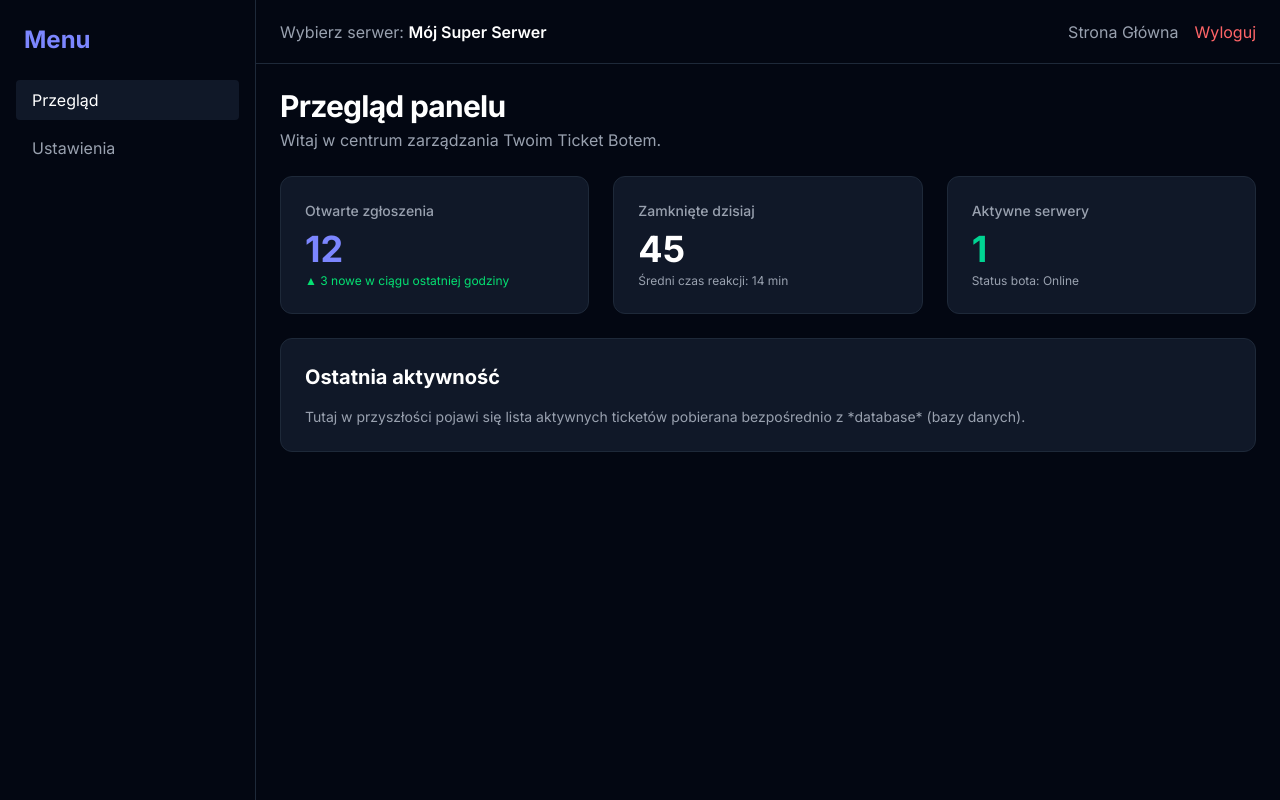
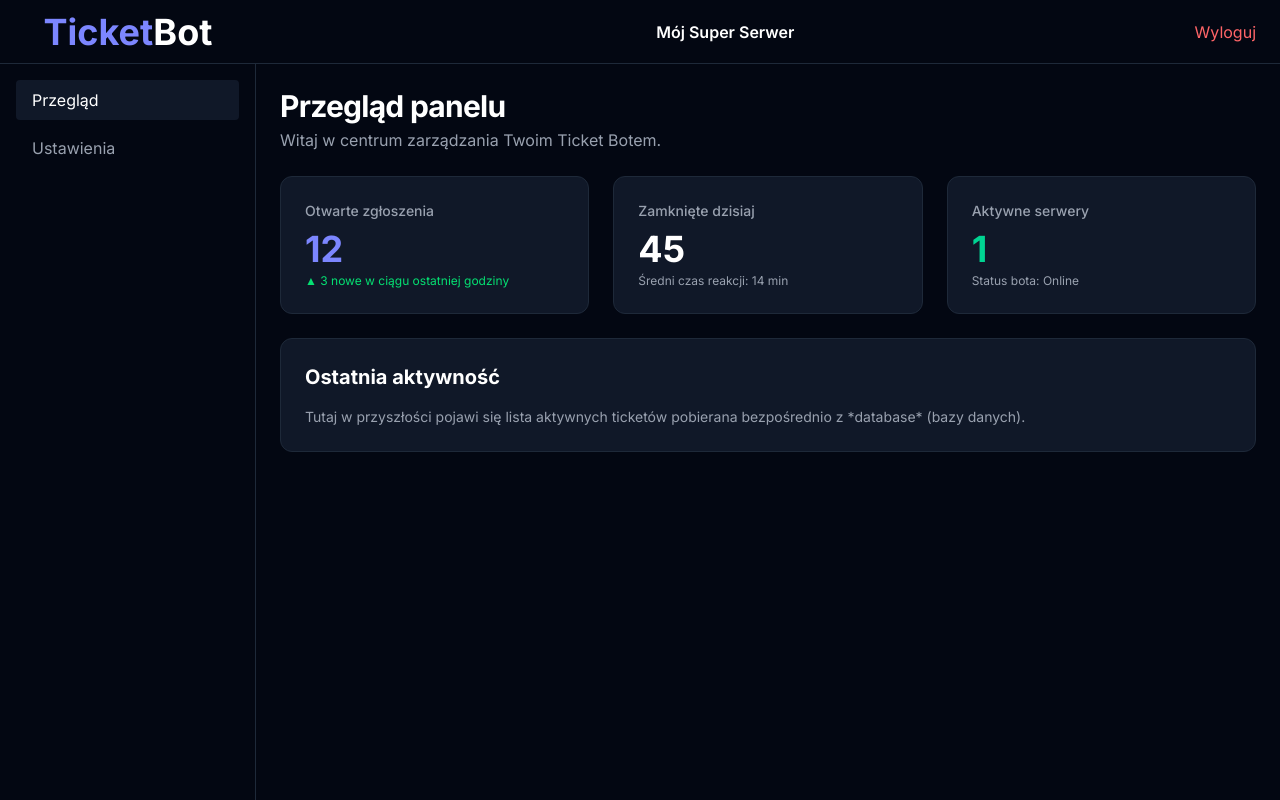
Before and after one commit to RoxelGaming/ProjektZespolowy, a Next.js app in the folder projekt-zespolowy-tiket-bot/: page /dashboard in a window 1280 px wide. Built offline with nearby package versions, Linux system fonts and the light colour scheme.

Commit message:
Poprawiono navigacje sidebar i topbar

```diff
--- a/projekt-zespolowy-tiket-bot/app/components/layout/Sidebar.tsx
+++ b/projekt-zespolowy-tiket-bot/app/components/layout/Sidebar.tsx
@@ -2,15 +2,16 @@ import Link from 'next/link';
 
 export default function Sidebar() {
   return (
-    // w-64: stała szerokość 16rem
-    // border-r: delikatna linia oddzielająca po prawej
-    // hidden md:flex: chowa pasek na telefonach, pokazuje na większych ekranach
-    <aside className="w-64 h-full bg-gray-950 border-r border-gray-800 hidden md:flex flex-col">
-      <div className="p-6">
-        <h2 className="text-2xl font-bold text-indigo-400">Menu</h2>
+    <aside className="w-64 h-full bg-gray-950 hidden md:flex flex-col">
+      <div className="h-16 flex items-center justify-center px-4 border-b border-gray-800">
+        <h2 className="text-4xl font-bold text-white">
+          <Link href="/" >
+            <span className="text-indigo-400">Ticket</span>Bot
+          </Link>
+        </h2>
       </div>
 
-      <nav className="flex-1 px-4 space-y-2">
+      <nav className="flex-1 p-4 px-4 space-y-2 border-r border-gray-800">
         <Link href="/dashboard" className="block px-4 py-2 rounded bg-gray-900 text-white hover:bg-gray-800 transition">
           Przegląd
         </Link>
--- a/projekt-zespolowy-tiket-bot/app/components/layout/Topbar.tsx
+++ b/projekt-zespolowy-tiket-bot/app/components/layout/Topbar.tsx
@@ -4,15 +4,14 @@ export default function Topbar() {
   return (
     // h-16: stała wysokość
     // flex justify-between: rozsuwa elementy na boki
-    <header className="h-16 bg-gray-950 border-b border-gray-800 flex items-center justify-between px-6">
-      <div className="text-gray-400">
-        Wybierz serwer: <span className="text-white font-semibold">Mój Super Serwer</span>
+    <header className="h-16 bg-gray-950 border-b border-gray-800 flex items-center justify-between gap-6 px-6">
+      <div className="w-full text-gray-400">
+        <Link href="/" >
+          <span className="flex justify-center items-center text-white font-semibold">Mój Super Serwer</span>
+        </Link>
       </div>
 
-      <div className="flex gap-4">
-        <Link href="/" className="text-gray-400 hover:text-white transition">
-          Strona Główna
-        </Link>
+      <div className="flex gap-4 whitespace-nowrap">
         <button className="text-red-400 hover:text-red-300 transition">
           Wyloguj
         </button>
--- a/projekt-zespolowy-tiket-bot/app/components/ui/AnimatedWaves.tsx
+++ b/projekt-zespolowy-tiket-bot/app/components/ui/AnimatedWaves/AnimatedWaves.tsx
@@ -12,7 +12,7 @@ export default function AnimatedWaves() {
                       left-[-50%]
                       w-[200%]
                       h-[50vh]
-                      md:h-[60vh]
+
                       ">
 
         {/* Pierwsza fala - ciemniejsza, wolniejsza, pod spodem */}
@@ -25,7 +25,7 @@ export default function AnimatedWaves() {
                      max-w-[2000px]
                      max-h-[2000px]
                      ml-[-75vw]
-                     max-md:ml-[-950px]
+                     max-md:ml-[-300px]
                      rounded-[43%]
                      bg-indigo-900
                      animate-wave-slow
@@ -42,7 +42,6 @@ export default function AnimatedWaves() {
                      max-w-[1900px]
                      max-h-[1900px]
                      ml-[-70vw]
-                     max-md:ml-[-1000px]
                      rounded-[40%]
                      bg-indigo-600
                      animate-wave-fast"
--- a/projekt-zespolowy-tiket-bot/app/dashboard/layout.tsx
+++ b/projekt-zespolowy-tiket-bot/app/dashboard/layout.tsx
@@ -9,7 +9,7 @@ export default function DashboardLayout({
   return (
     // flex h-screen: zajmuje całą wysokość viewportu (obszaru roboczego przeglądarki)
     // overflow-hidden: zapobiega pojawieniu się paska przewijania na całej stronie
-    <div className="flex h-screen w-full bg-gray-950 text-white overflow-hidden">
+    <div className="flex h-screen w-full bg-gray-950 text-white overflow-hidden animate-show-in">
 
       {/* 1. Lewa kolumna: Sidebar */}
       <Sidebar />
--- a/projekt-zespolowy-tiket-bot/app/globals.css
+++ b/projekt-zespolowy-tiket-bot/app/globals.css
@@ -4,8 +4,35 @@
   --animate-wave-slow: wave-spin 12s infinite linear;
   --animate-wave-fast: wave-spin 10s infinite linear;
 
+  --animate-down-in: down-in 0.9s ease-out;
+  --animate-show-in: show-in 0.4s ease-in-out;
+
+
   @keyframes wave-spin {
     from { transform: rotate(0deg); }
     to { transform: rotate(360deg); }
   }
+
+  @keyframes down-in {
+    0% {
+      opacity: 0;
+      transform: translateY(40px);
+    }
+    50% {
+      transform: translateY(-1px);
+    }
+    100% {
+      transform: translateY(0px);
+      opacity: 1;
+    }
+  }
+
+  @keyframes show-in {
+    from {
+      opacity: 0;
+    }
+    to {
+      opacity: 1;
+    }
+  }
 }
--- a/projekt-zespolowy-tiket-bot/app/page.tsx
+++ b/projekt-zespolowy-tiket-bot/app/page.tsx
@@ -1,27 +1,17 @@
 import Link from 'next/link';
-import AnimatedWaves from './components/ui/AnimatedWaves';
+import AnimatedWaves from './components/ui/AnimatedWaves/AnimatedWaves';
 
 export default function Home() {
   return (
-    // 1. Główny kontener (Warstwa Tła)
-    // - min-h-screen: zajmuje całą wysokość
-    // - relative: baza dla elementów pozycjonowanych absolutnie
-    // - bg-[url('/waves.svg')]: przykładowe podpięcie pliku SVG z folderu /public
-    // - bg-cover/bg-center: tło ładnie się skaluje i jest na środku
-    <main className="relative min-h-screen bg-gray-950 text-white">
+    <main className="relative min-h-screen bg-gray-950 text-white overflow-hidden">
 
+      {/* Animowana fala */}
       <AnimatedWaves />
 
-      {/* Przyciemnienie tła (Overlay) */}
-      {/* - absolute inset-0: zajmuje cały obszar rodzica */}
-      {/* - bg-black/50: czarne tło z 50% przezroczystością */}
       <div className="absolute inset-0 bg-black/30" />
 
-      {/* 2. Warstwa Nawigacji */}
-      {/* - relative z-10: upewniamy się, że jest nad przyciemnieniem */}
-      {/* - p-6: dodajemy padding wokół */}
-      {/* - flex justify-end: wypychamy zawartość w prawo */}
-      <nav className="relative z-10 p-6 flex justify-end">
+      {/* Przycisk nawgacji do dashboard */}
+      <nav className="relative z-50 p-6 flex justify-end">
         <Link
           href="/dashboard"
           className="bg-indigo-600 hover:bg-indigo-700 text-white font-bold py-2 px-6 rounded-full transition duration-300"
@@ -30,28 +20,18 @@ export default function Home() {
         </Link>
       </nav>
 
-      {/* 3. Warstwa Treści (Hero Section) */}
-      {/* - absolute inset-0: zajmuje całą stronę, żebyśmy mogli wyśrodkować */}
-      {/* - flex flex-col: elementy w kolumnie (tytuł nad opisem) */}
-      {/* - items-center justify-center: środkowanie w pionie i poziomie */}
-      {/* - text-center: środkowanie tekstu wewnątrz elementów */}
-      <div className="absolute inset-0 z-10 flex flex-col items-center justify-center text-center p-4">
+      <div className="absolute inset-0 z-10 flex flex-col items-center justify-center text-center p-4 animate-down-in">
 
         {/* Tytuł */}
-        {/* - text-6xl: bardzo duży tekst */}
-        {/* - font-extrabold: najgrubsza czcionka Inter */}
-        {/* - tracking-tight: lekko ściśnięte litery dla nowoczesnego wyglądu */}
         <h1 className="text-6xl md:text-7xl font-extrabold tracking-tight mb-4">
           <span className="text-indigo-400">Ticket</span>Bot
         </h1>
 
         {/* Krótki opis */}
-        {/* - text-xl: nieco większy, czytelny tekst */}
-        {/* - text-gray-300: lekko wyszarzony, żeby nie "krzyczał" jak tytuł */}
-        {/* - max-w-lg: ograniczamy szerokość, żeby opis nie rozlał się na cały ekran */}
         <p className="text-xl text-gray-300 max-w-lg">
           Zarządzaj zgłoszeniami na swoim serwerze Discord w najprostszy możliwy sposób. Szybko, sprawnie i nowocześnie.
         </p>
+
       </div>
     </main>
   );
```
